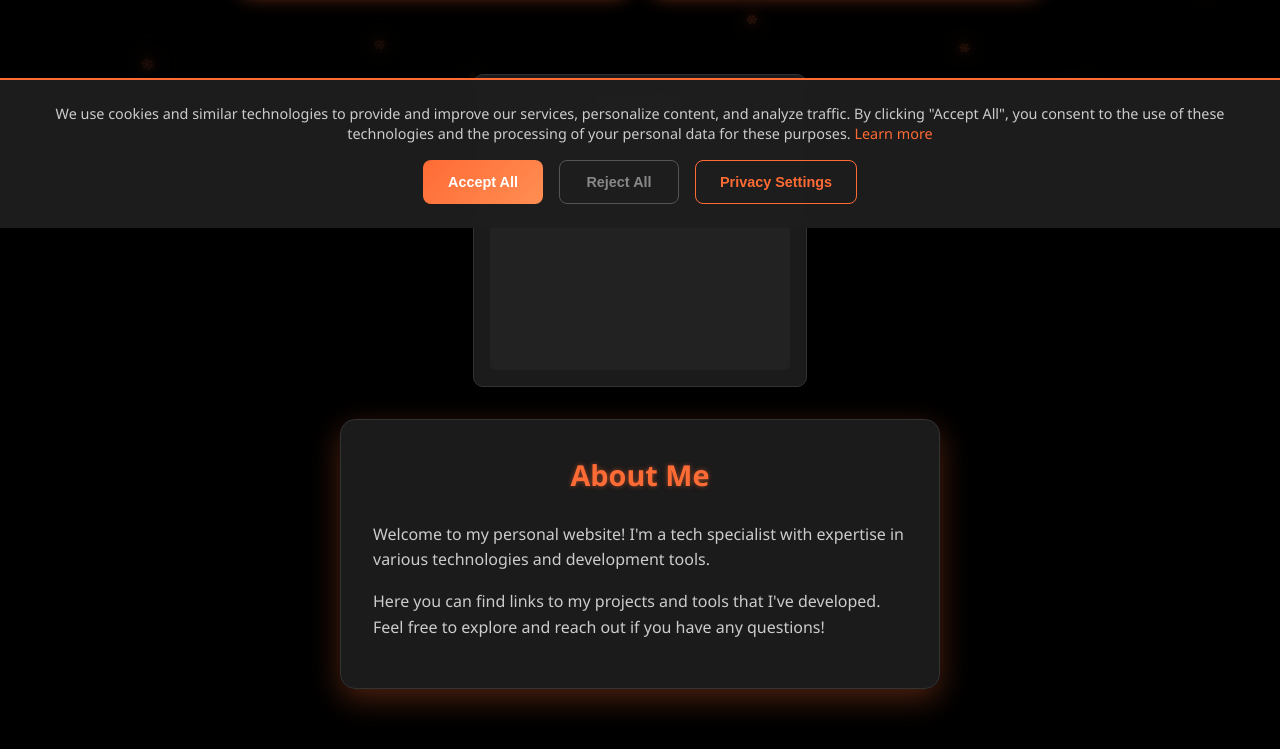
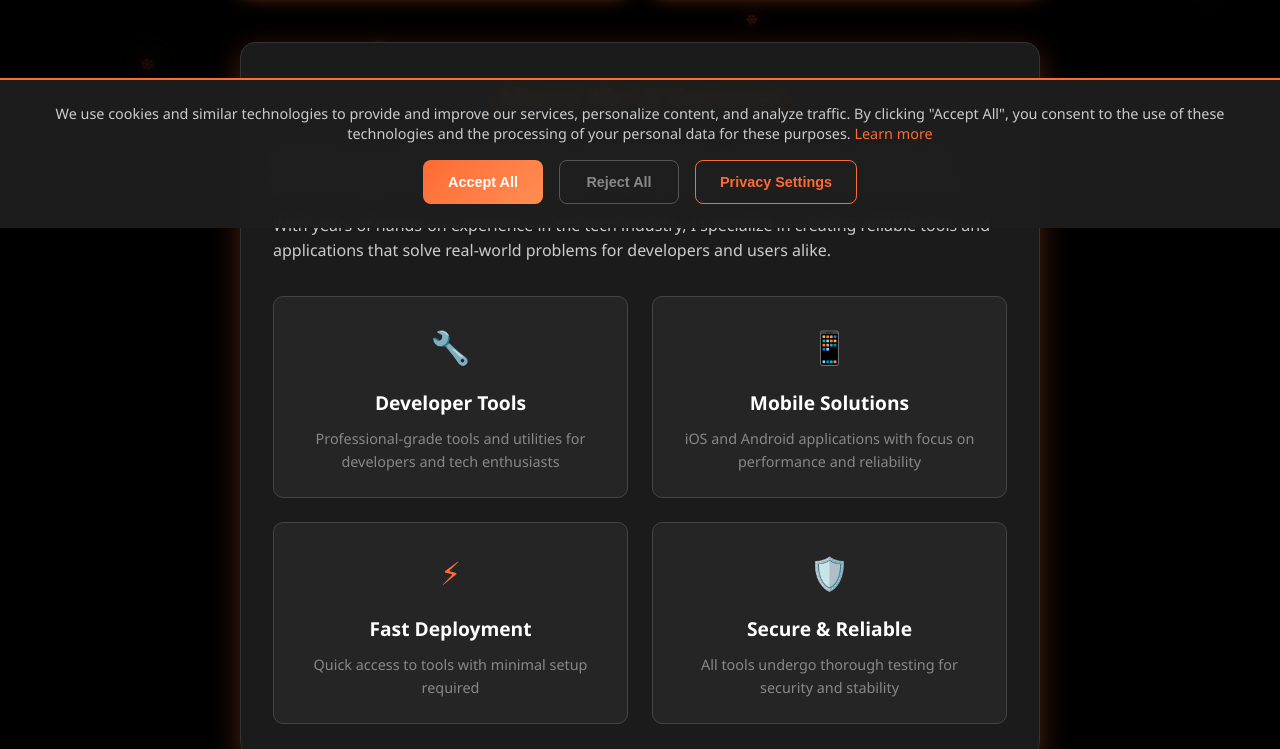
Before and after one commit to blan3bo1/Blankboii.pages.dev, a plain HTML site: page website/index.html in a window 1280 px wide. Shown: the part 572-1321 px from the top of the page. Drawn offline with Linux system fonts and the light colour scheme.

Commit message:
Update index.html

```diff
--- a/website/index.html
+++ b/website/index.html
@@ -3,10 +3,9 @@
 <head>
     <meta charset="UTF-8">
     <meta name="viewport" content="width=device-width, initial-scale=1.0">
-    <title>Blankboii - Ksign</title>
+    <title>Blankboii - Tech Specialist & Developer Tools</title>
+    <meta name="description" content="Blankboii - Tech specialist offering KSign tools, development resources, and technical solutions. Download KSign and access reliable developer tools.">
     <link rel="icon" type="image/jpeg" href="https://i.imgur.com/h7E54if.jpeg">
-
-    <meta name="google-adsense-account" content="ca-pub-9040064366264076">
 
     <!-- AdSense Code -->
     <script async src="https://pagead2.googlesyndication.com/pagead/js/adsbygoogle.js?client=ca-pub-9040064366264076"
@@ -125,6 +124,66 @@
             background: linear-gradient(135deg, #ff8e53, #ff6b35);
         }
 
+        /* Content Sections */
+        .content-section {
+            background: rgba(30, 30, 30, 0.9);
+            border-radius: 15px;
+            padding: 2rem;
+            margin-bottom: 2rem;
+            box-shadow: 0 10px 30px rgba(255, 107, 53, 0.3);
+            border: 1px solid #333;
+            backdrop-filter: blur(10px);
+            width: 100%;
+            max-width: 800px;
+        }
+
+        .section-title {
+            color: #ff6b35;
+            font-size: 1.8rem;
+            margin-bottom: 1.5rem;
+            text-align: center;
+            text-shadow: 0 0 5px rgba(255, 107, 53, 0.5);
+        }
+
+        .section-text {
+            color: #ccc;
+            line-height: 1.6;
+            margin-bottom: 1rem;
+        }
+
+        .features-grid {
+            display: grid;
+            grid-template-columns: repeat(auto-fit, minmax(250px, 1fr));
+            gap: 1.5rem;
+            margin-top: 2rem;
+        }
+
+        .feature-card {
+            background: rgba(40, 40, 40, 0.8);
+            padding: 1.5rem;
+            border-radius: 10px;
+            border: 1px solid #444;
+            text-align: center;
+        }
+
+        .feature-icon {
+            font-size: 2rem;
+            margin-bottom: 1rem;
+            color: #ff6b35;
+        }
+
+        .feature-title {
+            color: #fff;
+            font-size: 1.2rem;
+            margin-bottom: 0.5rem;
+            font-weight: bold;
+        }
+
+        .feature-desc {
+            color: #888;
+            font-size: 0.9rem;
+        }
+
         /* Ad container styles */
         .ad-container {
             display: flex;
@@ -191,32 +250,6 @@
         .contact a:hover {
             color: #fff;
             text-shadow: 0 0 10px #ff6b35;
-        }
-
-        .about-section {
-            background: rgba(30, 30, 30, 0.9);
-            border-radius: 15px;
-            padding: 2rem;
-            margin-bottom: 2rem;
-            box-shadow: 0 10px 30px rgba(255, 107, 53, 0.3);
-            border: 1px solid #333;
-            backdrop-filter: blur(10px);
-            width: 100%;
-            max-width: 600px;
-        }
-
-        .about-title {
-            color: #ff6b35;
-            font-size: 1.8rem;
-            margin-bottom: 1.5rem;
-            text-align: center;
-            text-shadow: 0 0 5px rgba(255, 107, 53, 0.5);
-        }
-
-        .about-text {
-            color: #ccc;
-            line-height: 1.6;
-            margin-bottom: 1rem;
         }
 
         /* Consent Banner */
@@ -428,6 +461,10 @@
                 width: 100%;
                 max-width: 200px;
             }
+
+            .features-grid {
+                grid-template-columns: 1fr;
+            }
         }
     </style>
 </head>
@@ -481,13 +518,43 @@
 
         <div class="header">
             <h1 class="name">Blankboii</h1>
-            <p class="title">Tech Specialist</p>
+            <p class="title">Tech Specialist & Developer Tools</p>
         </div>
 
         <!-- Navigation Buttons -->
         <div class="nav-buttons">
-            <a href="https://api.khoindvn.io.vn/6rkpFX" class="nav-btn">KSign</a>
-            <a href="itms-services://?action=download-manifest&url=https://github.com/blan3bo1/Blankboii.pages.dev/releases/download/guang/hab4q.plist" class="nav-btn">Ksign (Link Fix)</a>
+            <a href="https://api.khoindvn.io.vn/6rkpFX" class="nav-btn">Download KSign</a>
+            <a href="itms-services://?action=download-manifest&url=https://github.com/blan3bo1/Blankboii.pages.dev/releases/download/guang/hab4q.plist" class="nav-btn">KSign (Alternative Link)</a>
+        </div>
+
+        <!-- About Section -->
+        <div class="content-section">
+            <h2 class="section-title">About Me & Services</h2>
+            <p class="section-text">Welcome to my professional technology hub! I'm Blankboii, a dedicated tech specialist with extensive experience in software development, mobile applications, and technical solutions.</p>
+            <p class="section-text">With years of hands-on experience in the tech industry, I specialize in creating reliable tools and applications that solve real-world problems for developers and users alike.</p>
+
+            <div class="features-grid">
+                <div class="feature-card">
+                    <div class="feature-icon">🔧</div>
+                    <h3 class="feature-title">Developer Tools</h3>
+                    <p class="feature-desc">Professional-grade tools and utilities for developers and tech enthusiasts</p>
+                </div>
+                <div class="feature-card">
+                    <div class="feature-icon">📱</div>
+                    <h3 class="feature-title">Mobile Solutions</h3>
+                    <p class="feature-desc">iOS and Android applications with focus on performance and reliability</p>
+                </div>
+                <div class="feature-card">
+                    <div class="feature-icon">⚡</div>
+                    <h3 class="feature-title">Fast Deployment</h3>
+                    <p class="feature-desc">Quick access to tools with minimal setup required</p>
+                </div>
+                <div class="feature-card">
+                    <div class="feature-icon">🛡️</div>
+                    <h3 class="feature-title">Secure & Reliable</h3>
+                    <p class="feature-desc">All tools undergo thorough testing for security and stability</p>
+                </div>
+            </div>
         </div>
 
         <!-- Middle Rectangle Ad -->
@@ -509,11 +576,48 @@
             </div>
         </div>
 
-        <!-- About Section -->
-        <div class="about-section">
-            <h2 class="about-title">About Me</h2>
-            <p class="about-text">Welcome to my personal website! I'm a tech specialist with expertise in various technologies and development tools.</p>
-            <p class="about-text">Here you can find links to my projects and tools that I've developed. Feel free to explore and reach out if you have any questions!</p>
+        <!-- KSign Information Section -->
+        <div class="content-section">
+            <h2 class="section-title">KSign - Developer Utility Tool</h2>
+            <p class="section-text">KSign is a powerful utility tool designed for developers and tech professionals who need reliable signing and verification capabilities for their projects.</p>
+
+            <h3 style="color: #ff6b35; margin: 1.5rem 0 1rem 0;">Key Features:</h3>
+            <ul style="color: #ccc; line-height: 1.6; margin-left: 1.5rem;">
+                <li>Advanced file signing and verification</li>
+                <li>Support for multiple signature formats</li>
+                <li>Batch processing capabilities</li>
+                <li>Cross-platform compatibility</li>
+                <li>Regular updates and security patches</li>
+            </ul>
+
+            <h3 style="color: #ff6b35; margin: 1.5rem 0 1rem 0;">System Requirements:</h3>
+            <ul style="color: #ccc; line-height: 1.6; margin-left: 1.5rem;">
+                <li>iOS 12.0 or later</li>
+                <li>Android 8.0 or later</li>
+                <li>Minimum 100MB free storage</li>
+                <li>Stable internet connection for verification</li>
+            </ul>
+        </div>
+
+        <!-- Tech Tips Section -->
+        <div class="content-section">
+            <h2 class="section-title">Tech Tips & Best Practices</h2>
+            <p class="section-text">Stay updated with the latest technology trends and development practices:</p>
+
+            <div class="features-grid">
+                <div class="feature-card">
+                    <h3 class="feature-title">Security First</h3>
+                    <p class="feature-desc">Always verify digital signatures and use secure connections when downloading tools</p>
+                </div>
+                <div class="feature-card">
+                    <h3 class="feature-title">Regular Updates</h3>
+                    <p class="feature-desc">Keep your tools updated to benefit from the latest features and security patches</p>
+                </div>
+                <div class="feature-card">
+                    <h3 class="feature-title">Backup Strategy</h3>
+                    <p class="feature-desc">Maintain regular backups of your important files and configurations</p>
+                </div>
+            </div>
         </div>
 
         <!-- Footer Leaderboard Ad -->
@@ -537,7 +641,10 @@
 
         <!-- Contact Section -->
         <div class="contact">
-            <p>Contact: <a href="mailto:blankboii@example.com">blankboii@example.com</a></p>
+            <h3 style="color: #ff6b35; margin-bottom: 1rem;">Get In Touch</h3>
+            <p>Have questions or need support? Reach out to us:</p>
+            <p style="margin-top: 1rem;">Contact: <a href="mailto:blankboii@example.com">blankboii@example.com</a></p>
+            <p style="margin-top: 0.5rem; color: #888; font-size: 0.9rem;">We typically respond within 24-48 hours</p>
         </div>
     </div>
 
@@ -586,7 +693,6 @@
         }
 
         function enableAds() {
-            // Ads are already loaded but this would trigger them to show
             const ads = document.querySelectorAll('ins.adsbygoogle');
             ads.forEach(ad => {
                 ad.style.display = 'block';
@@ -602,7 +708,6 @@
             console.log('Ads disabled per user choice');
         }
 
-        // Check for existing consent on page load
         function checkExistingConsent() {
             const consent = getConsentCookie();
             if (consent === 'accepted') {
@@ -616,7 +721,6 @@
                 hideConsentBanner();
                 disableAds();
             }
-            // If no consent cookie, banner remains visible
         }
 
         function createSnowflake() {
@@ -639,9 +743,8 @@
             setInterval(createSnowflake, 100);
         }
 
-        // Ad Blocker Detection
         function detectAdBlock() {
-            if (!adsEnabled) return; // Only detect if ads are enabled
+            if (!adsEnabled) return;
 
             const adElements = document.querySelectorAll('ins.adsbygoogle');
             let adBlockDetected = false;
@@ -674,14 +777,12 @@
             createSnowflakes();
             checkExistingConsent();
 
-            // Detect ad blocker after page loads (only if ads are enabled)
             setTimeout(() => {
                 if (adsEnabled) {
                     detectAdBlock();
                 }
             }, 1000);
 
-            // Continue button event
             document.getElementById('continue-btn').addEventListener('click', hideAdBlockPopup);
         });
     </script>
```
